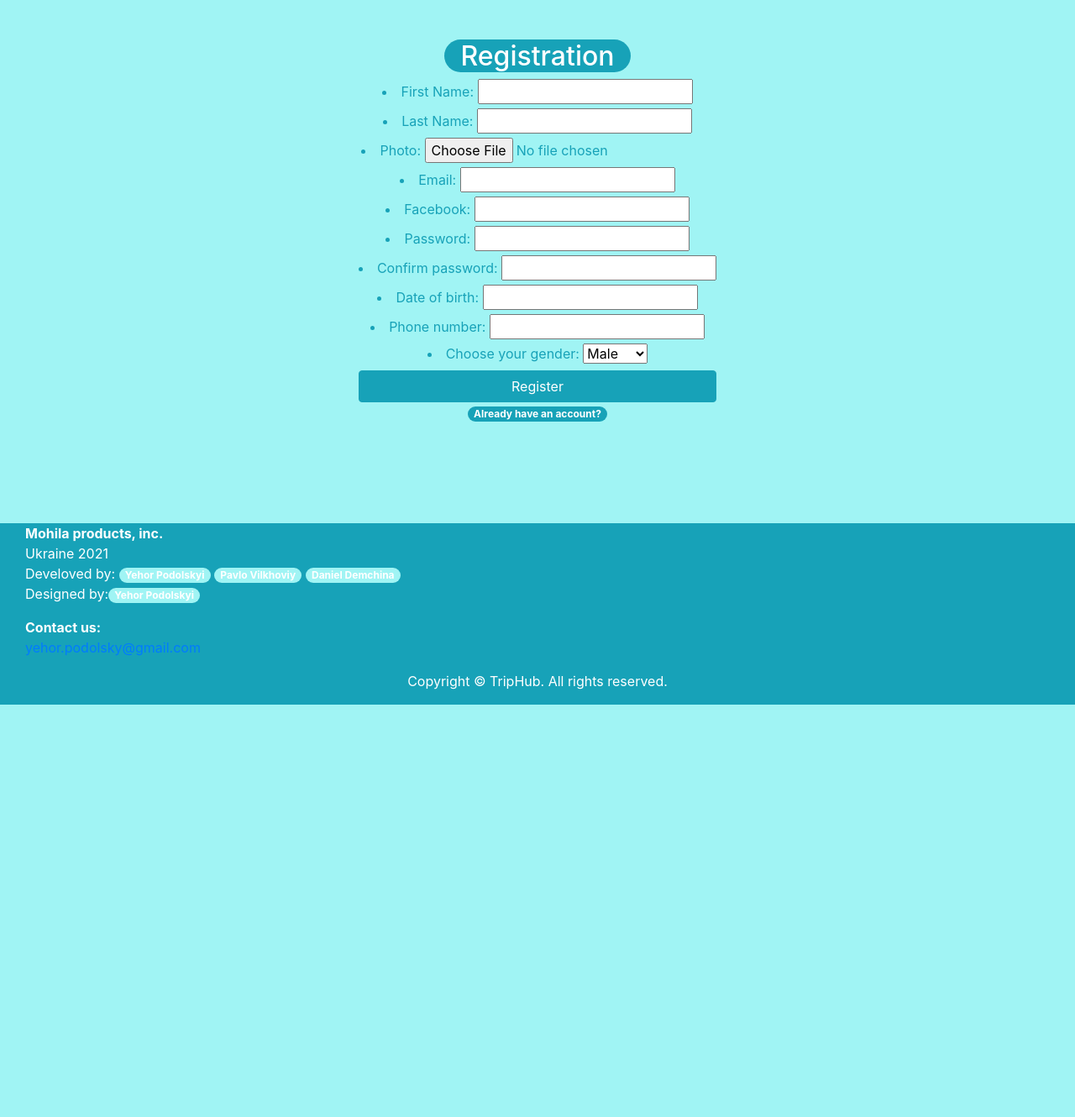
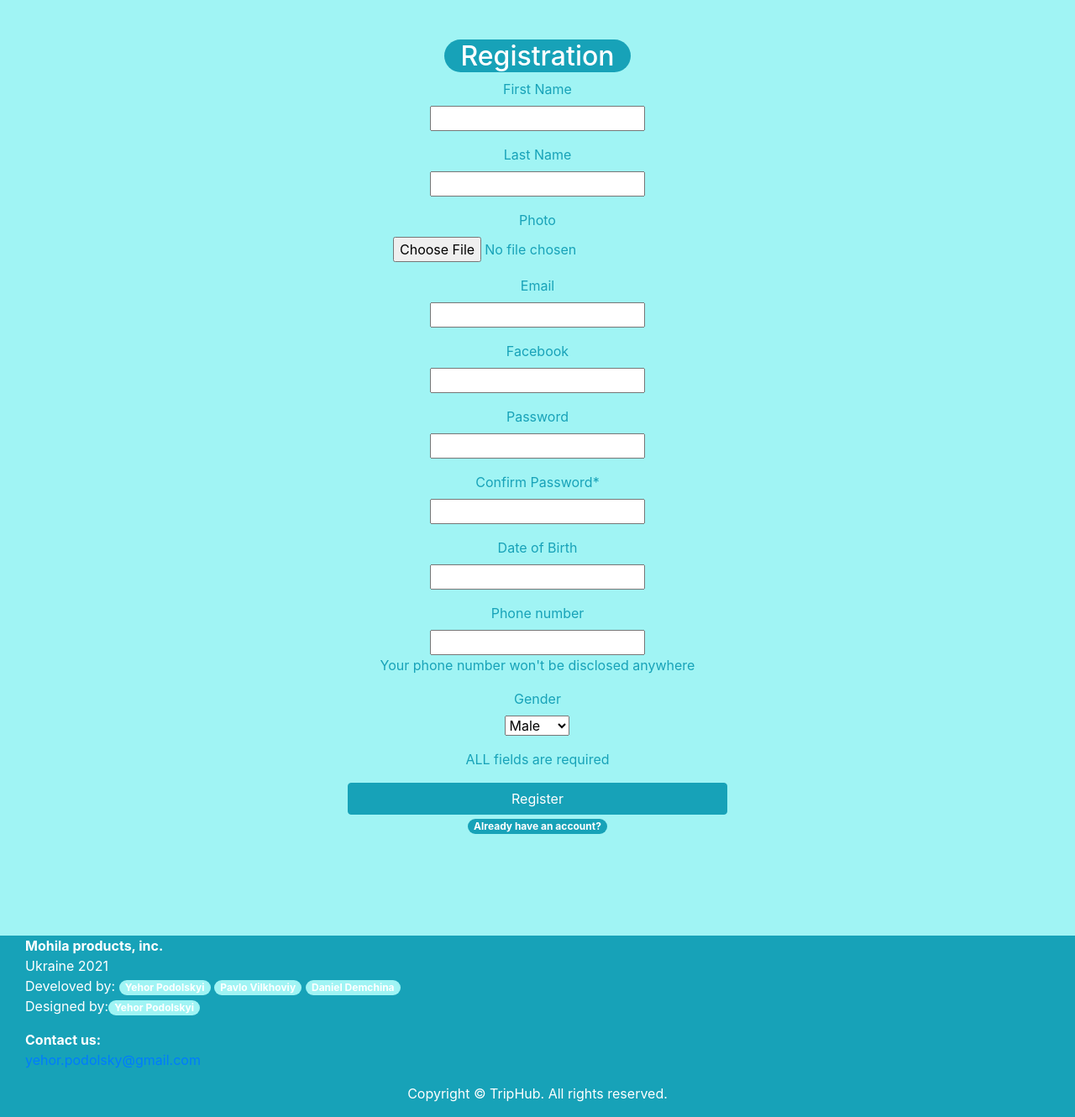
Before and after one commit to Demon4ort/TripHub, a Django app: page /register/ in a window 1280 px wide. Shown: the part 116-1446 px from the top of the page at 84% size. Before the commit the page ends 955 px from the top, so only its background shows below. Run offline with Django 3.2, Linux system fonts and the light colour scheme; some libraries are stand-ins or nearby versions.

Commit message:
explicit form in register_page

```diff
--- a/templates/registration_page.html
+++ b/templates/registration_page.html
@@ -41,10 +41,84 @@
 	  <div class="container text-center"><div class="row justify-content-center">
             <form class="form" role="form" method="post">
                 {% csrf_token %}
-				<h2 ><span class="badge-lg badge-info badge-pill">Registration</span></h2>
-                 {{ form.as_ul }}
+                <h2 ><span class="badge-lg badge-info badge-pill">Registration</span></h2>
+                {{ form.non_field_errors }}
+                <div class="form-group">
+                    {{ form.first_name.errors }}
+                    <label for="{{ form.first_name.id_for_label }}" class="col control-label">First Name</label>
+                    <div class="col">
+                        {{ form.first_name }}
+                    </div>
+                </div>
+                <div class="form-group">
+                    {{ form.second_name.errors }}
+                    <label for="{{ form.second_name.id_for_label }}" class="col control-label">Last Name</label>
+                    <div class="col">
+                        {{form.second_name}}
+                    </div>
+                </div>
+                <div class="form-group col-xl-10 offset-xl-1">
+                    {{ form.photo.errors }}
+                    <label for="{{ form.photo.id_for_label }}" class="col control-label">Photo</label>
+                    {{form.photo}}
+                </div>
+                <div class="form-group">
+                    {{ form.email.errors }}
+                    <label for="{{ form.email.id_for_label }}" class="col-sm-3 control-label">Email</label>
+                    <div class="col">
+                        {{form.email}}
+                    </div>
+                </div>
+                <div class="form-group">
+                    {{ form.facebook.errors }}
+                    <label for="{{ form.facebook.id_for_label }}" class="col-sm-3 control-label">Facebook</label>
+                    <div class="col">
+                        {{form.facebook}}
+                    </div>
+                </div>
+                <div class="form-group">
+                    {{ form.password.errors }}
+                    <label for="{{ form.password.id_for_label }}" class="col-sm-3 control-label">Password</label>
+                    <div class="col">
+                        {{ form.password }}
+                    </div>
+                </div>
+                <div class="form-group">
+                    {{ form.c_password.errors }}
+                    <label for="{{ form.c_password.id_for_label }}" class="col control-label">Confirm Password*</label>
+                    <div class="col">
+                        {{ form.c_password }}
+                    </div>
+                </div>
+                <div class="form-group">
+                    {{ form.date_of_birth.errors }}
+                    <label for="{{ form.date_of_birth.id_for_label }}" class="col control-label">Date of Birth</label>
+                    <div class="col">
+                        {{form.date_of_birth}}
+                    </div>
+                </div>
+                <div class="form-group">
+                    {{ form.phone.errors }}
+                    <label for="{{ form.phone.id_for_label }}" class="col control-label">Phone number</label>
+                    <div class="col">
+                        {{form.phone}}
+                    </div>
+                    <span class="help-block">Your phone number won't be disclosed anywhere </span>
+                </div>
+                <div class="form-group">
+                    {{ form.gender.errors }}
+                    <label class="control-label col-sm-3" for="{{ form.gender.id_for_label }}">Gender</label>
+                    <div class="col">
+                        {{ form.gender }}
+                    </div>
+                </div> <!-- /.form-group -->
+                <div class="form-group">
+                    <div class="col">
+                        <span class="help-block">ALL fields are required</span>
+                    </div>
+                </div>
                 <button type="submit" class="btn btn-info btn-block">Register</button>
-				<a class="badge badge-info badge-pill" href="login_page.html">Already have an account?</a>
+                <a class="badge badge-info badge-pill" href="login_page.html">Already have an account?</a>
             </form> <!-- /form -->
 
 
```
